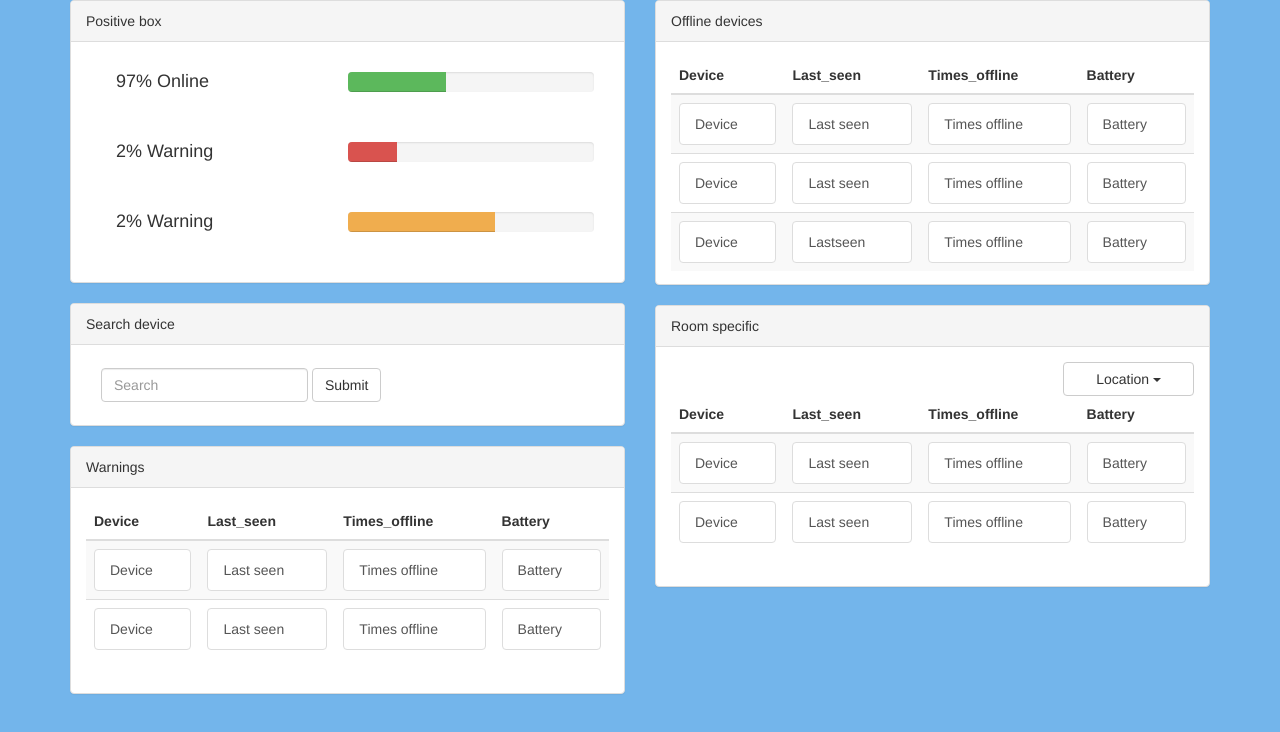
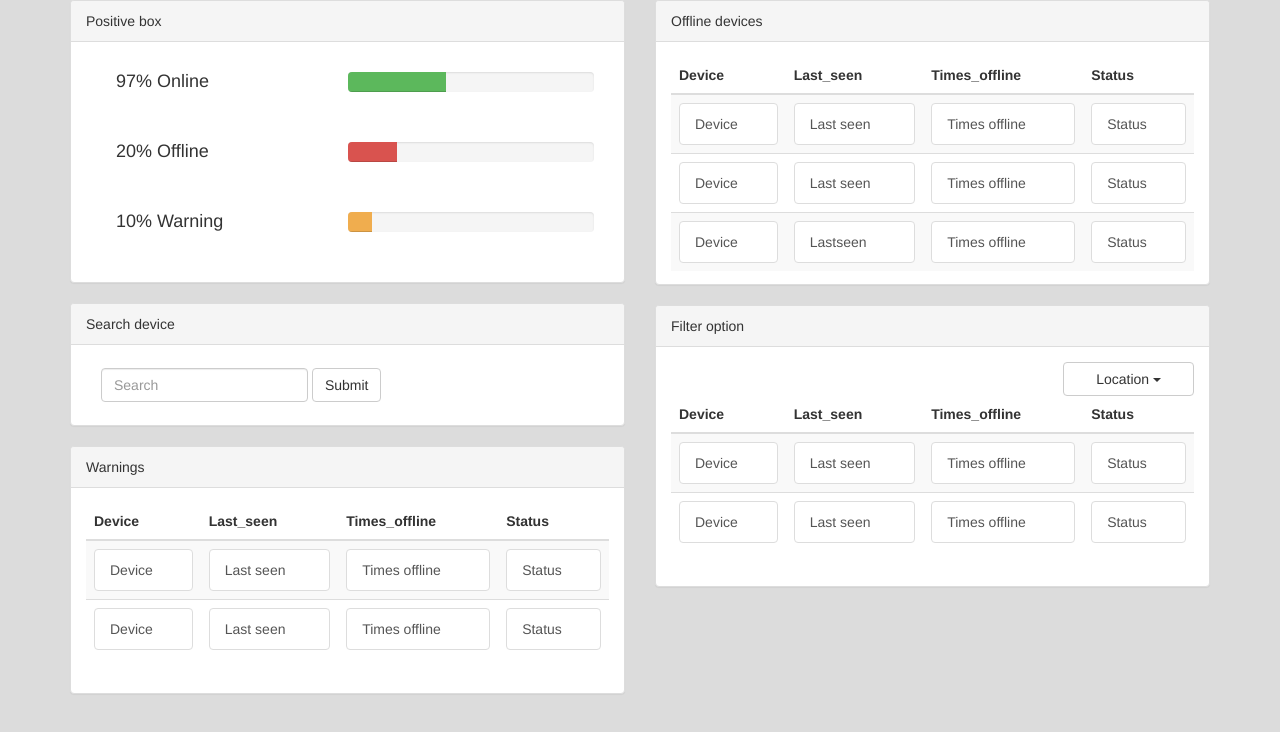
Before and after one commit to Maxbertilsson/Sigma-Dashboard, a plain HTML site: page index.html in a window 1280 px wide. Drawn offline with nearby package versions, Linux system fonts and the light colour scheme.

Commit message:
en version

```diff
--- a/index.html
+++ b/index.html
@@ -22,15 +22,15 @@
                                 <div class="panel-body">
                                     <h2 class="col-sm-4">97% Online</h2>
                                     <div class="progress">
-                                        <div class="progress-bar progress-bar-success" role="progressbar" aria-valuenow="40" aria-valuemin="0" aria-valuemax="100" style="width: 40%">
-                                            <span class="sr-only">40% Complete (success)</span>
+                                        <div class="progress-bar progress-bar-success" role="progressbar" aria-valuenow="97" aria-valuemin="0" aria-valuemax="100" style="width: 40%">
+                                            <span class="sr-only">97% Complete (success)</span>
                                         </div>
                                     </div>
                                 </div>
                             </div>
                             <div class="panel_positive panel-default">
                                 <div class="panel-body">
-                                    <h2 class="col-sm-4">2% Warning</h2>
+                                    <h2 class="col-sm-4">20% Offline</h2>
                                     <div class="progress">
                                         <div class="progress-bar progress-bar-danger" role="progressbar" aria-valuenow="20" aria-valuemin="0" aria-valuemax="100" style="width: 20%">
                                             <span class="sr-only">20% Complete (danger)</span>
@@ -40,10 +40,10 @@
                             </div>
                             <div class="panel_positive panel-default">
                                 <div class="panel-body">
-                                    <h2 class="col-sm-4">2% Warning</h2>
+                                    <h2 class="col-sm-4">10% Warning</h2>
                                     <div class="progress">
-                                        <div class="progress-bar progress-bar-warning" role="progressbar" aria-valuenow="60" aria-valuemin="0" aria-valuemax="100" style="width: 60%">
-                                            <span class="sr-only">60% Complete (warning)</span>
+                                        <div class="progress-bar progress-bar-warning" role="progressbar" aria-valuenow="10" aria-valuemin="0" aria-valuemax="100" style="width: 10%">
+                                            <span class="sr-only">10% Complete (warning)</span>
                                         </div>
                                     </div>
                                 </div>
@@ -73,7 +73,7 @@
                                             <th>Device</th>
                                             <th>Last_seen</th>
                                             <th>Times_offline</th>
-                                            <th>Battery</th>
+                                            <th>Status</th>
                                         </tr>
                                     </thead>
                                     <tbody>
@@ -81,13 +81,13 @@
                                             <td><button type="button" class="list-group-item col-xs-4 col-md-3">Device</button></td>
                                             <td><button type="button" class="list-group-item col-xs-4 col-md-3">Last seen</button></td>
                                             <td><button type="button" class="list-group-item col-xs-4 col-md-3">Times offline</button></td>
-                                            <td><button type="button" class="list-group-item col-xs-4 col-md-3">Battery</button></td>
+                                            <td><button type="button" class="list-group-item col-xs-4 col-md-3">Status</button></td>
                                         </tr>
                                         <tr>
                                             <td><button type="button" class="list-group-item col-xs-4 col-md-3">Device</button></td>
                                             <td><button type="button" class="list-group-item col-xs-4 col-md-3">Last seen</button></td>
                                             <td><button type="button" class="list-group-item col-xs-4 col-md-3">Times offline</button></td>
-                                            <td><button type="button" class="list-group-item col-xs-4 col-md-3">Battery</button></td>
+                                            <td><button type="button" class="list-group-item col-xs-4 col-md-3">Status</button></td>
                                         </tr>
                                     </tbody>
                                 </table>
@@ -107,7 +107,7 @@
                                             <th>Device</th>
                                             <th>Last_seen</th>
                                             <th>Times_offline</th>
-                                            <th>Battery</th>
+                                            <th>Status</th>
                                         </tr>
                                     </thead>
                                     <tbody>
@@ -115,19 +115,19 @@
                                             <td><button type="button" class="list-group-item col-xs-4 col-md-3">Device</button></td>
                                             <td><button type="button" class="list-group-item col-xs-4 col-md-3">Last seen</button></td>
                                             <td><button type="button" class="list-group-item col-xs-4 col-md-3">Times offline</button></td>
-                                            <td><button type="button" class="list-group-item col-xs-4 col-md-3">Battery</button></td>
+                                            <td><button type="button" class="list-group-item col-xs-4 col-md-3">Status</button></td>
                                         </tr>
                                         <tr>
                                             <td><button type="button" class="list-group-item col-xs-4 col-md-3">Device</button></td>
                                             <td><button type="button" class="list-group-item col-xs-4 col-md-3">Last seen</button></td>
                                             <td><button type="button" class="list-group-item col-xs-4 col-md-3">Times offline</button></td>
-                                            <td><button type="button" class="list-group-item col-xs-4 col-md-3">Battery</button></td>
+                                            <td><button type="button" class="list-group-item col-xs-4 col-md-3">Status</button></td>
                                         </tr>
                                         <tr>
                                             <td><button type="button" class="list-group-item col-xs-4 col-md-3">Device</button></td>
                                             <td><button type="button" class="list-group-item col-xs-4 col-md-3">Lastseen</button></td>
                                             <td><button type="button" class="list-group-item col-xs-4 col-md-3">Times offline</button></td>
-                                            <td><button type="button" class="list-group-item col-xs-4 col-md-3">Battery</button></td>
+                                            <td><button type="button" class="list-group-item col-xs-4 col-md-3">Status</button></td>
                                         </tr>
                                     </tbody>
                                 </table>
@@ -136,7 +136,7 @@
                     </div>
 
                     <div class="panel panel-default">
-                        <div class="panel-heading">Room specific</div>
+                        <div class="panel-heading">Filter option</div>
                         <div class="panel-body">
                             <div class="dropdown">
                                 <button class="btn btn-default dropdown-toggle col-xs-3 col-xs-offset-9" type="button" id="dropdownMenu1" data-toggle="dropdown" aria-haspopup="true" aria-expanded="true">
@@ -156,7 +156,7 @@
                                             <th>Device</th>
                                             <th>Last_seen</th>
                                             <th>Times_offline</th>
-                                            <th>Battery</th>
+                                            <th>Status</th>
                                         </tr>
                                     </thead>
                                     <tbody>
@@ -164,13 +164,13 @@
                                             <td><button type="button" class="list-group-item col-xs-4 col-md-3">Device</button></td>
                                             <td><button type="button" class="list-group-item col-xs-4 col-md-3">Last seen</button></td>
                                             <td><button type="button" class="list-group-item col-xs-4 col-md-3">Times offline</button></td>
-                                            <td><button type="button" class="list-group-item col-xs-4 col-md-3">Battery</button></td>
+                                            <td><button type="button" class="list-group-item col-xs-4 col-md-3">Status</button></td>
                                         </tr>
                                         <tr>
                                             <td><button type="button" class="list-group-item col-xs-4 col-md-3">Device</button></td>
                                             <td><button type="button" class="list-group-item col-xs-4 col-md-3">Last seen</button></td>
                                             <td><button type="button" class="list-group-item col-xs-4 col-md-3">Times offline</button></td>
-                                            <td><button type="button" class="list-group-item col-xs-4 col-md-3">Battery</button></td>
+                                            <td><button type="button" class="list-group-item col-xs-4 col-md-3">Status</button></td>
                                         </tr>
                                     </tbody>
                                 </table>
--- a/style.css
+++ b/style.css
@@ -1,5 +1,5 @@
 body{
-    background-color: #73B5EB;
+    background-color: gainsboro;
 }
 h2{
     font-size: 18px;
```
